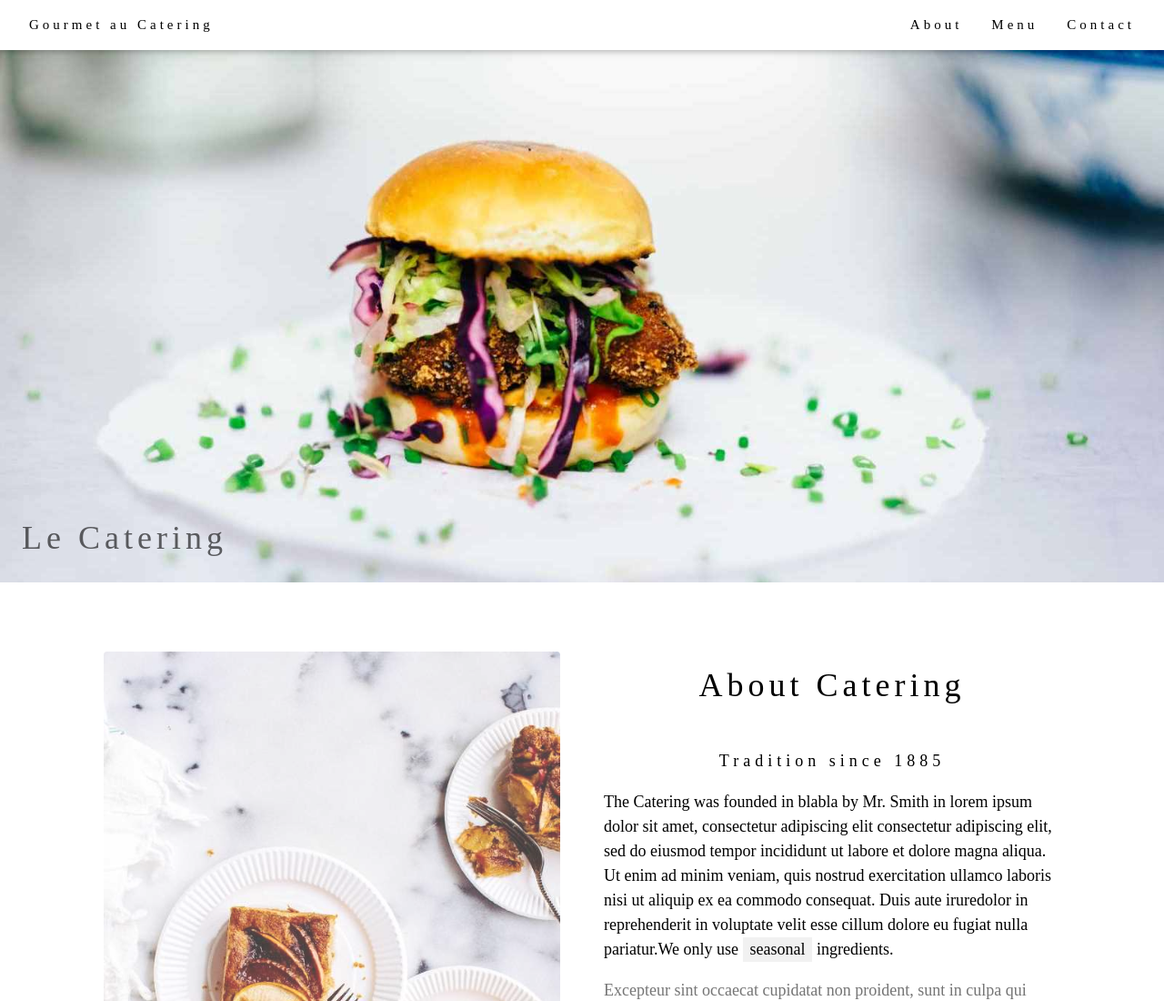
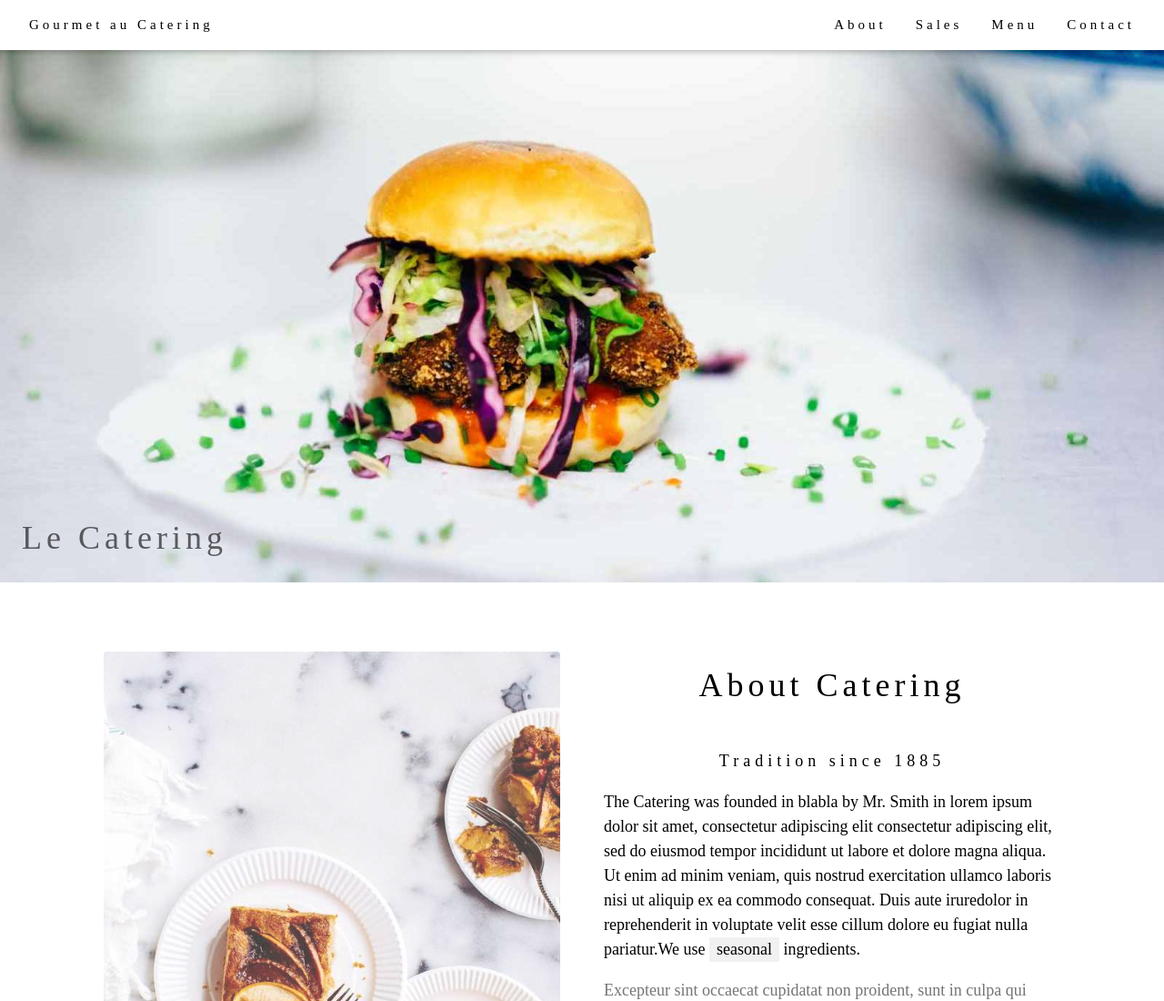
Before and after one commit to HyginoSantos/websiteteste, a plain HTML site: page index.html in a window 1280 px wide. Shown: the top 1100 px of the page at 91% size. Drawn offline with nearby package versions, Linux system fonts and the light colour scheme.

Commit message:
Menu Sales inserido

```diff
--- a/index.html
+++ b/index.html
@@ -22,6 +22,7 @@ h1, h2, h3, h4, h5, h6 {
     <!-- Right-sided navbar links. Hide them on small screens -->
     <div class="w3-right w3-hide-small">
       <a href="#about" class="w3-bar-item w3-button">About</a>
+      <a href="#Sales" class="w3-bar-item w3-button">Sales</a>
       <a href="#menu" class="w3-bar-item w3-button">Menu</a>
       <a href="#contact" class="w3-bar-item w3-button">Contact</a>
     </div>
@@ -48,7 +49,7 @@ h1, h2, h3, h4, h5, h6 {
     <div class="w3-col m6 w3-padding-large">
       <h1 class="w3-center">About Catering</h1><br>
       <h5 class="w3-center">Tradition since 1885</h5>
-      <p class="w3-large">The Catering was founded in blabla by Mr. Smith in lorem ipsum dolor sit amet, consectetur adipiscing elit consectetur adipiscing elit, sed do eiusmod tempor incididunt ut labore et dolore magna aliqua. Ut enim ad minim veniam, quis nostrud exercitation ullamco laboris nisi ut aliquip ex ea commodo consequat. Duis aute iruredolor in reprehenderit in voluptate velit esse cillum dolore eu fugiat nulla pariatur.We only use <span class="w3-tag w3-light-grey">seasonal</span> ingredients.</p>
+      <p class="w3-large">The Catering was founded in blabla by Mr. Smith in lorem ipsum dolor sit amet, consectetur adipiscing elit consectetur adipiscing elit, sed do eiusmod tempor incididunt ut labore et dolore magna aliqua. Ut enim ad minim veniam, quis nostrud exercitation ullamco laboris nisi ut aliquip ex ea commodo consequat. Duis aute iruredolor in reprehenderit in voluptate velit esse cillum dolore eu fugiat nulla pariatur.We use <span class="w3-tag w3-light-grey">seasonal</span> ingredients.</p>
       <p class="w3-large w3-text-grey w3-hide-medium">Excepteur sint occaecat cupidatat non proident, sunt in culpa qui officia deserunt mollit anim id est laborum consectetur adipiscing elit, sed do eiusmod temporincididunt ut labore et dolore magna aliqua. Ut enim ad minim veniam, quis nostrud exercitation ullamco laboris nisi ut aliquip ex ea commodo consequat.</p>
     </div>
   </div>
```
